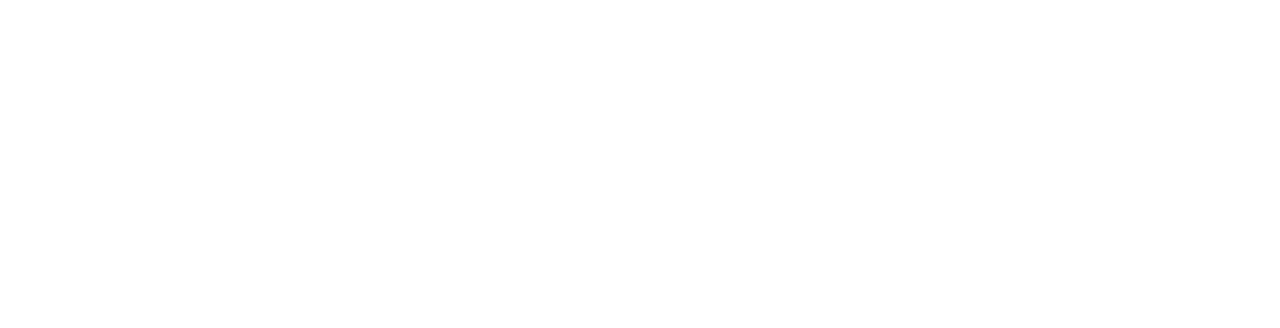
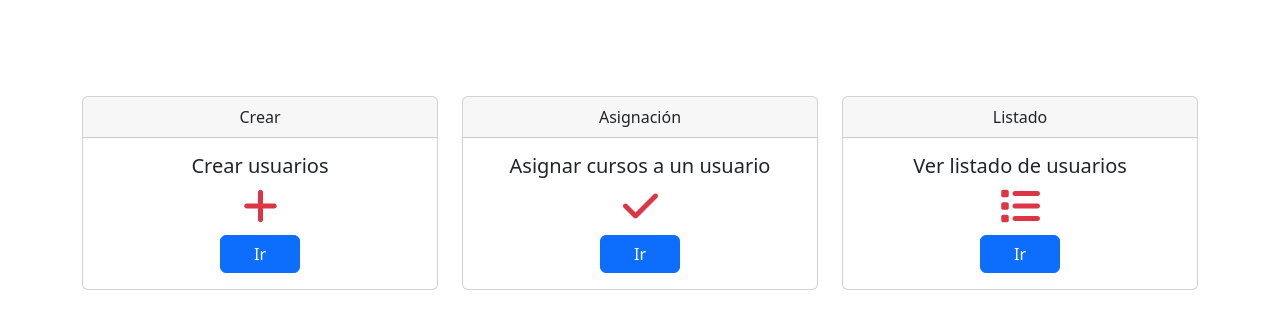
Before and after one commit to FelipeLL/Frontend-Spira, a React (Create React App) app: page /backoffice in a window 1280 px wide. Before the commit this address had no page. Shown: the top 328 px of the page. Built offline with nearby package versions, Linux system fonts and the light colour scheme.

Commit message:
Created backoffice route

```diff
--- a/src/index.js
+++ b/src/index.js
@@ -5,6 +5,7 @@
 import App from './App';
 import { BrowserRouter, Routes, Route } from "react-router-dom";
 import Login from './routes/public/Login';
+import Backoffice from "./routes/private/Backoffice";
 
 const root = ReactDOM.createRoot(document.getElementById('root'));
 root.render(
@@ -13,7 +14,7 @@
       <Routes>
         <Route path='/' element={<App />}>
           <Route index element={<Login />} />
-
+          <Route path="/backoffice" element={<Backoffice />} />
         </Route>
       </Routes>
     </BrowserRouter>
--- /dev/null
+++ b/src/routes/private/Backoffice.jsx
@@ -0,0 +1,66 @@
+import { FontAwesomeIcon } from "@fortawesome/react-fontawesome";
+import { faPlus, faCheck, faList } from "@fortawesome/free-solid-svg-icons";
+import { Link } from "react-router-dom";
+const Backoffice = () => {
+  return (
+    <>
+      <div className="container text-center mt-5 vh-100 ">
+        <div className="row d-flex align-items-center pt-5 ">
+          <div className="col-12 col-md-6 col-lg-4 mb-4">
+            <div className="card">
+              <div className="card-header">Crear</div>
+              <div className="card-body">
+                <h5 className="card-title">Crear usuarios</h5>
+                <div>
+                  <FontAwesomeIcon
+                    icon={faPlus}
+                    className="fs-1 text-danger mb-2"
+                  />
+                </div>
+                <Link to="/backoffice/create" className="btn btn-primary w-25">
+                  Ir
+                </Link>
+              </div>
+            </div>
+          </div>
+          <div className="col-12 col-md-6 col-lg-4 mb-4">
+            <div className="card">
+              <div className="card-header">Asignación</div>
+              <div className="card-body">
+                <h5 className="card-title">Asignar cursos a un usuario</h5>
+                <div>
+                  <FontAwesomeIcon
+                    icon={faCheck}
+                    className="fs-1 text-danger mb-2"
+                  />
+                </div>
+                <Link to="/backoffice/assign" className="btn btn-primary w-25">
+                  Ir
+                </Link>
+              </div>
+            </div>
+          </div>
+          <div className="col-12 col-md-6 col-lg-4 mb-4">
+            <div className="card">
+              <div className="card-header">Listado</div>
+              <div className="card-body">
+                <h5 className="card-title">Ver listado de usuarios</h5>
+                <div>
+                  <FontAwesomeIcon
+                    icon={faList}
+                    className="fs-1 text-danger mb-2"
+                  />
+                </div>
+                <Link to="/backoffice/list" className="btn btn-primary w-25">
+                  Ir
+                </Link>
+              </div>
+            </div>
+          </div>
+        </div>
+      </div>
+    </>
+  );
+};
+
+export default Backoffice;
```
